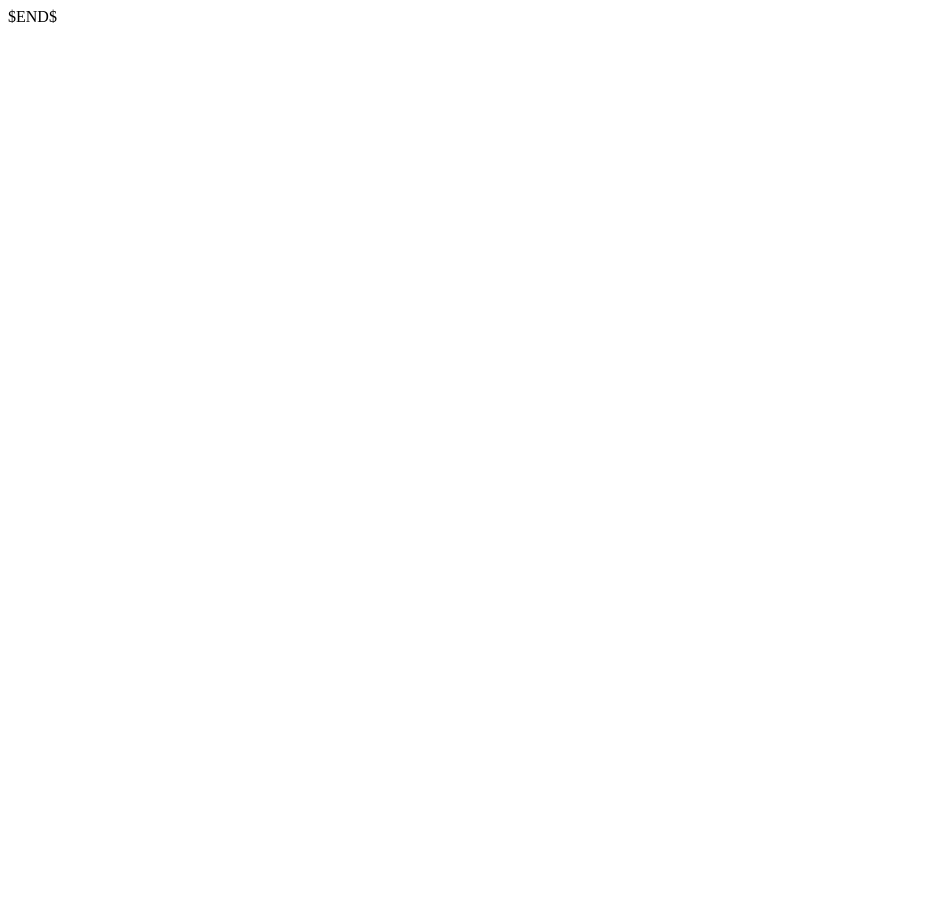
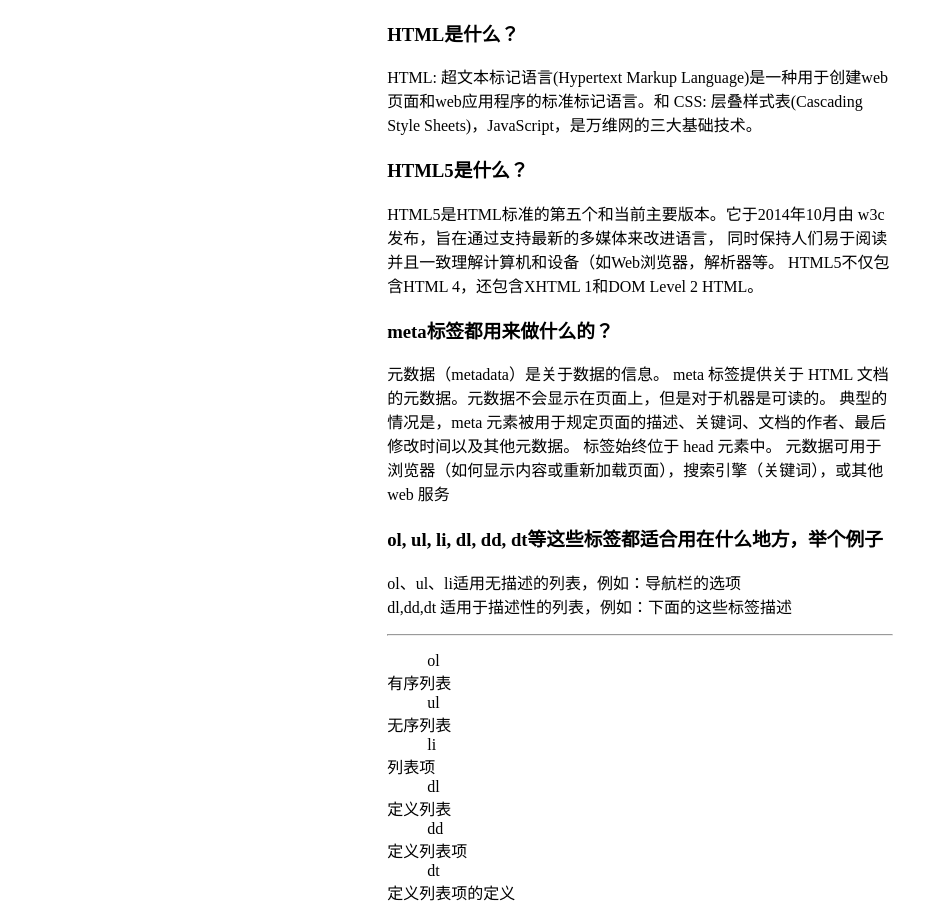
Before and after one commit to be-low/ife, a plain HTML site: page basic/day-2/note.html in a window 1280 px wide. Shown: the whole page, without its empty margins (0-944 px from the left). Before the commit the page ends 800 px from the top, so only its background shows below. Drawn offline with Linux system fonts and the light colour scheme.

Commit message:
divide note and page

```diff
--- a/basic/day-1/note.html
+++ b/basic/day-1/note.html
@@ -1,10 +1,18 @@
 <!DOCTYPE html>
 <html lang="en">
 <head>
+    <link href="../style/main.css" rel="stylesheet" type="text/css">
     <meta charset="UTF-8">
-    <title>$Title$</title>
+    <title>day 1 note</title>
 </head>
 <body>
-$END$
+<article>
+    <h1>第一天</h1>
+    <p>其实看了好多资料，包括一些html5和html4的不同，w3school的，MDN的</p>
+    <h3>坚持</h3>
+    <p>其实早就学过html和css，但是都没弄懂盒模型，大概是因为学的时候也只是在w3school，
+        慕课网,freecodecomp那样在线跟着提示敲，然而我自己却没有思考多少。
+        希望自己能够坚持下去，能够学到一些东西吧。不管是前端技术，还是解决问题的能力</p>
+</article>
 </body>
 </html>
--- a/basic/day-2/note.html
+++ b/basic/day-2/note.html
@@ -1,10 +1,52 @@
 <!DOCTYPE html>
 <html lang="en">
 <head>
+    <link rel="stylesheet" href="../style/main.css" type="text/css">
     <meta charset="UTF-8">
-    <title>$Title$</title>
+    <title>day 2 note</title>
 </head>
 <body>
-$END$
+<article>
+    <section>
+        <h3>HTML是什么？</h3>
+        <p>HTML: 超文本标记语言(Hypertext Markup Language)是一种用于创建web页面和web应用程序的标准标记语言。和
+
+            CSS: 层叠样式表(Cascading Style Sheets)，JavaScript，是万维网的三大基础技术。
+        </p>
+        <h3>HTML5是什么？</h3>
+        <p>HTML5是HTML标准的第五个和当前主要版本。它于2014年10月由 w3c 发布，旨在通过支持最新的多媒体来改进语言，
+            同时保持人们易于阅读并且一致理解计算机和设备（如Web浏览器，解析器等。
+            HTML5不仅包含HTML 4，还包含XHTML 1和DOM Level 2 HTML。</p>
+    </section>
+    <section>
+        <h3>meta标签都用来做什么的？</h3>
+        <p>元数据（metadata）是关于数据的信息。
+            meta 标签提供关于 HTML 文档的元数据。元数据不会显示在页面上，但是对于机器是可读的。
+            典型的情况是，meta 元素被用于规定页面的描述、关键词、文档的作者、最后修改时间以及其他元数据。
+            标签始终位于 head 元素中。
+            元数据可用于浏览器（如何显示内容或重新加载页面），搜索引擎（关键词），或其他 web 服务
+        </p>
+    </section>
+    <section>
+        <h3>ol, ul, li, dl, dd, dt等这些标签都适合用在什么地方，举个例子</h3>
+        <p>ol、ul、li适用无描述的列表，例如：导航栏的选项<br/>
+            dl,dd,dt 适用于描述性的列表，例如：下面的这些标签描述</p>
+        <hr/>
+        <dl>
+            <dd>ol</dd>
+            <dt>有序列表</dt>
+            <dd>ul</dd>
+            <dt>无序列表</dt>
+            <dd>li</dd>
+            <dt>列表项</dt>
+            <dd>dl</dd>
+            <dt>定义列表</dt>
+            <dd>dd</dd>
+            <dt>定义列表项</dt>
+            <dd>dt</dd>
+            <dt>定义列表项的定义</dt>
+        </dl>
+    </section>
+</article>
 </body>
 </html>
```
Also changed, not shown: basic/day-1/page.html (+1 -10 lines), basic/index.html (+21 -3 lines).
